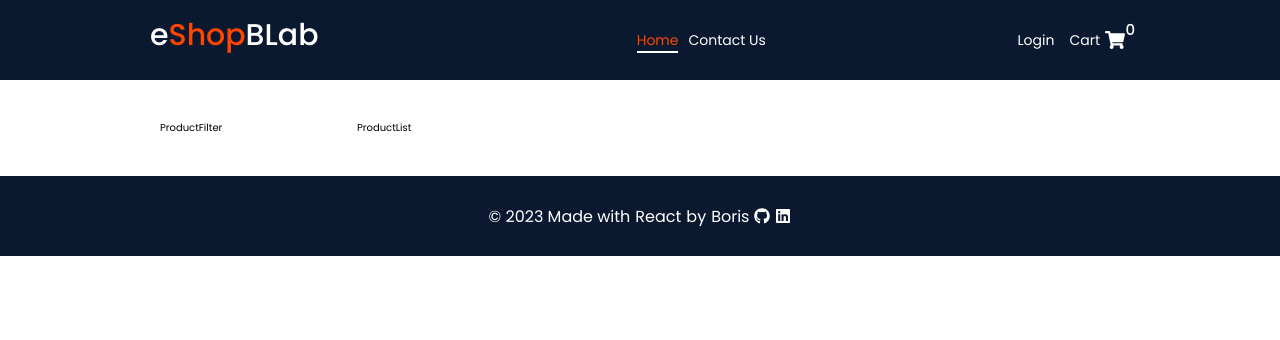
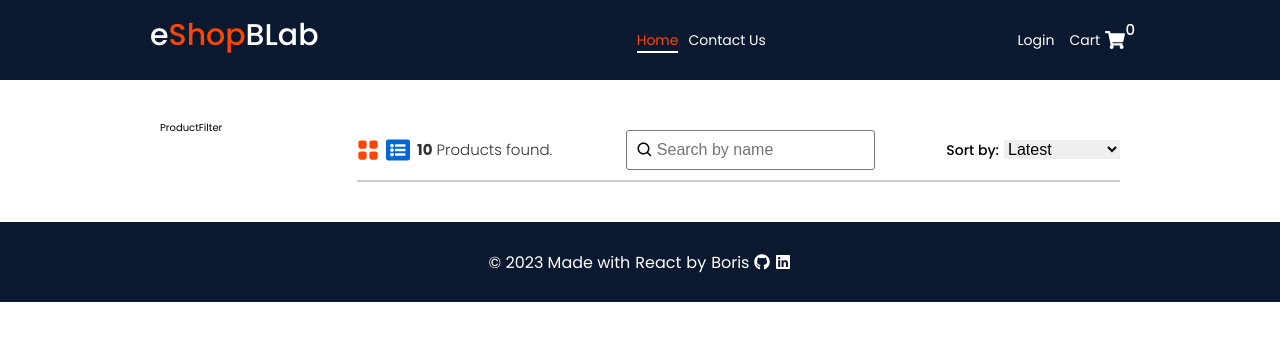
Before and after one commit to BorisLabianca/eshop-app-front, a React (Vite) app: page / in a window 1280 px wide. Shown: the top 340 px of the page. Built offline with nearby package versions, Linux system fonts and the light colour scheme; no server answers; the database is empty.

Commit message:
created search component and home topbar

```diff
--- a/src/components/product/Product.jsx
+++ b/src/components/product/Product.jsx
@@ -1,8 +1,20 @@
+import { useDispatch, useSelector } from "react-redux";
+import useFetchCollection from "../../customHooks/useFetchCollection";
 import styles from "./Product.module.scss";
 import ProductFilter from "./productFilter/ProductFilter";
 import ProductList from "./productList/ProductList";
+import { STORE_PRODUCTS } from "../../redux/features/productSlice";
+import { useEffect } from "react";
 
 const Product = () => {
+  const { data, isLoading } = useFetchCollection("products");
+  const dispatch = useDispatch();
+  const { products } = useSelector((store) => store.product);
+
+  useEffect(() => {
+    dispatch(STORE_PRODUCTS({ products: data }));
+  }, [data, dispatch]);
+
   return (
     <section>
       <div className={`container ${styles.product}`}>
@@ -10,7 +22,7 @@
           <ProductFilter />
         </aside>
         <div className={styles.content}>
-          <ProductList />
+          <ProductList products={products} />
         </div>
       </div>
     </section>
--- a/src/components/product/productList/ProductList.jsx
+++ b/src/components/product/productList/ProductList.jsx
@@ -1,7 +1,46 @@
+import { useState } from "react";
 import styles from "./ProductList.module.scss";
+import { BsFillGridFill } from "react-icons/bs";
+import { FaListAlt } from "react-icons/fa";
+import Search from "../../search/Search";
 
 const ProductList = () => {
-  return <div>ProductList</div>;
+  const [grid, setGrid] = useState(true);
+  const [searchResult, setSearchResult] = useState("");
+
+  return (
+    <div className={styles["product-list"]} id="product">
+      <div className={styles.top}>
+        <div className={styles.icons}>
+          <BsFillGridFill
+            size={22}
+            color="orangered"
+            onClick={() => setGrid(true)}
+          />
+          <FaListAlt size={24} color="#0066d4" onClick={() => setGrid(false)} />
+          <p>
+            <b>10</b> Products found.
+          </p>
+        </div>
+        <div>
+          <Search
+            value={searchResult}
+            onChange={(event) => setSearchResult(event.target.value)}
+          />
+        </div>
+        <div className={styles.sort}>
+          <label>Sort by:</label>
+          <select>
+            <option value="latest">Latest</option>
+            <option value="lowest-price">Lowest Price</option>
+            <option value="highest-price">Highest Price</option>
+            <option value="a-z">A - Z</option>
+            <option value="z-a">Z - A</option>
+          </select>
+        </div>
+      </div>
+    </div>
+  );
 };
 
 export default ProductList;
--- /dev/null
+++ b/src/components/search/Search.jsx
@@ -0,0 +1,18 @@
+import { BiSearch } from "react-icons/bi";
+import styles from "./Search.module.scss";
+
+const Search = ({ value, onChange }) => {
+  return (
+    <div className={styles.search}>
+      <BiSearch size={18} className={styles.icon} />
+      <input
+        type="text"
+        placeholder="Search by name"
+        value={value}
+        onChange={onChange}
+      />
+    </div>
+  );
+};
+
+export default Search;
--- /dev/null
+++ b/src/components/search/Search.module.scss
@@ -0,0 +1,25 @@
+.search {
+  margin: 5px 0;
+  position: relative;
+  flex: 1;
+
+  .icon {
+    position: absolute;
+    top: 50%;
+    left: 1rem;
+    transform: translateY(-50%);
+  }
+
+  input[type="text"] {
+    display: block;
+    font-size: 1.6rem;
+    font-weight: 300;
+    padding: 1rem;
+    padding-left: 3rem;
+    margin: 1rem auto;
+    width: 100%;
+    border: 1px solid #777;
+    border-radius: 3px;
+    outline: none;
+  }
+}
```
